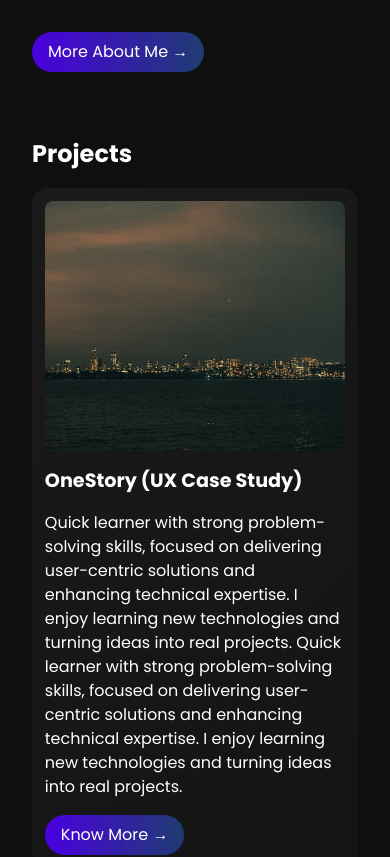
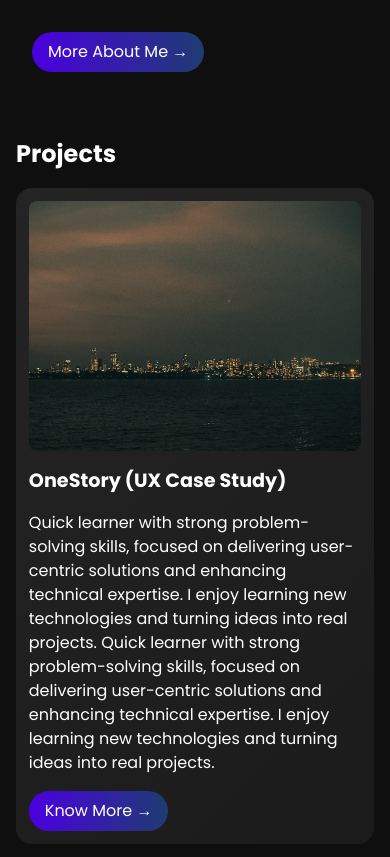
Before and after one commit to akhil-116/akhil-portfolio, a React (Vite) app: page / in a window 390 px wide. Shown: the part 2163-3020 px from the top of the page. Built offline with nearby package versions, Linux system fonts and the light colour scheme.

Commit message:
project card color nd margin updated

```diff
--- a/src/components/Projects/Projects.css
+++ b/src/components/Projects/Projects.css
@@ -72,11 +72,13 @@
 
 @media(max-width: 480px) {
     .projects-section{
-        margin: 1rem 2rem;
+        margin: 1rem 1rem;
+        background:linear-gradient(135deg, #242424, #1b1b1b);
     }
     .title{
         font-size: 1.5rem;
         margin-top: 4rem;
+        margin-left: 1rem;
     }
     .project-description{
         font-size: 1rem;
```
